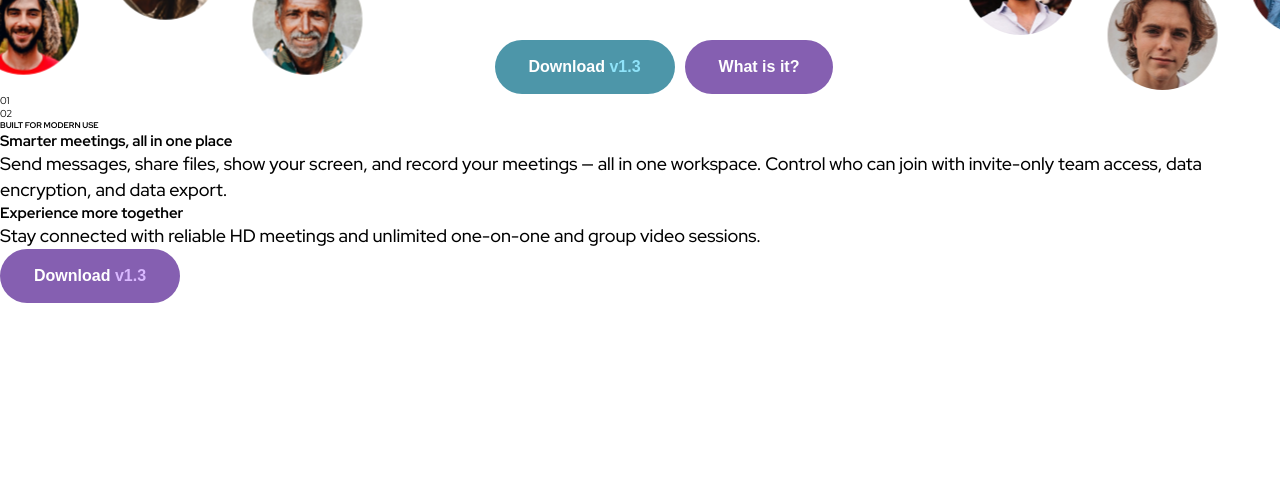
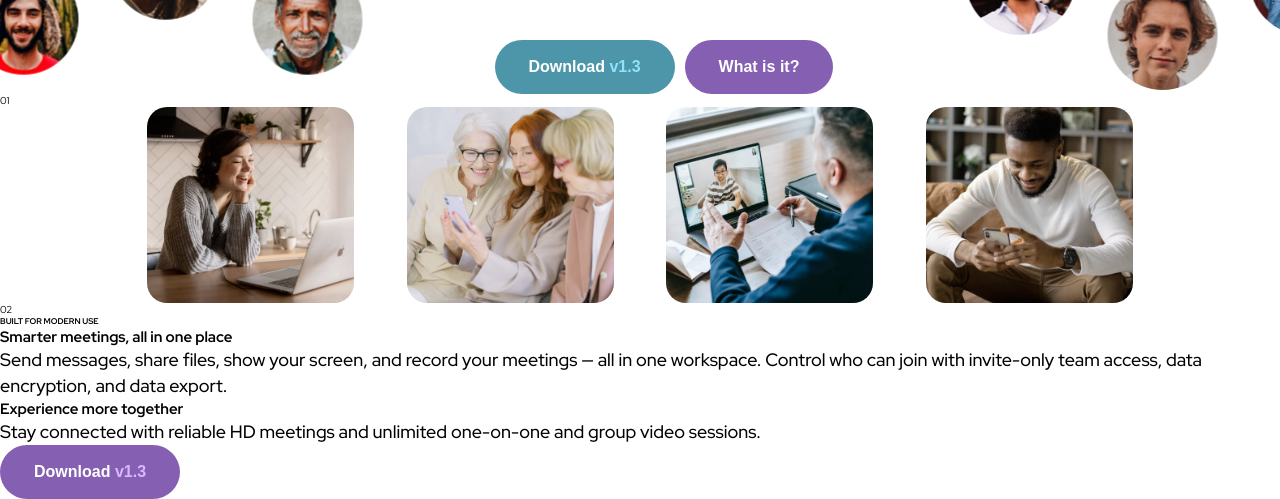
Before and after one commit to Tjlhut/frontend-mentor-meet-landing-page, a plain HTML site: page starter-code/index.html in a window 1280 px wide. Shown: the part 351-850 px from the top of the page. Before the commit the page ends 800 px from the top, so only its background shows below. Drawn offline with Linux system fonts and the light colour scheme.

Commit message:
completed the gallery section

```diff
--- a/starter-code/index.html
+++ b/starter-code/index.html
@@ -43,7 +43,21 @@
         </div>
       </section>
       <div class="number-icon">01</div>
-      <section class="gallery"></section>
+      <section class="gallery">
+        <img
+          src="./assets/desktop/image-woman-in-videocall.jpg"
+          alt="woman in a videocall"
+        />
+        <img
+          src="./assets/desktop/image-women-videochatting.jpg"
+          alt="women videochatting"
+        />
+        <img
+          src="./assets/desktop/image-men-in-meeting.jpg"
+          alt="men in a virtual meeting"
+        />
+        <img src="./assets/desktop/image-man-texting.jpg" alt="man texting" />
+      </section>
       <div class="number-icon">02</div>
       <section class="description">
         <h5>BUILT FOR MODERN USE</h5>
--- a/starter-code/style.scss
+++ b/starter-code/style.scss
@@ -3,6 +3,8 @@
   padding: 0;
   box-sizing: border-box;
 }
+
+// Scaling factor: 1920px/1440px = 4/3
 
 // Could make this a variable...
 html {
@@ -21,10 +23,18 @@ p {
   line-height: 2.6rem;
 }
 
+.btn {
+  transition: 0.4s;
+  cursor: pointer;
+}
+
 .btn-primary {
   background-color: #4d96a9;
   .accent {
     color: #8fe3f9;
+  }
+  &:hover {
+    background-color: #71c0d4;
   }
 }
 
@@ -32,6 +42,9 @@ p {
   background-color: #855fb1;
   .accent {
     color: #d9b8ff;
+  }
+  &:hover {
+    background-color: #b18bdd;
   }
 }
 
@@ -47,6 +60,8 @@ p {
 
 .landing-page {
   min-height: 100vh;
+  max-width: 1440px;
+  margin: auto;
   .logo {
     padding-top: 4rem;
     display: flex;
@@ -91,12 +106,7 @@ p {
       }
     }
 
-    // .image-hero {
-    //   img {
-    //     width: 500px;
-    //   }
-    // }
-    // Images section
+    // Side images
     .image-hero.left {
       transform: translate(-8%, -5%);
     }
@@ -104,4 +114,17 @@ p {
       transform: translateX(8%);
     }
   }
+
+  //   Gallery Section
+
+  section.gallery {
+    width: 77%;
+    margin: auto;
+    display: flex;
+    justify-content: space-between;
+    img {
+      width: 21%;
+      border-radius: 2rem;
+    }
+  }
 }
```
Also changed, not shown: starter-code/style.css, 1 other file.
